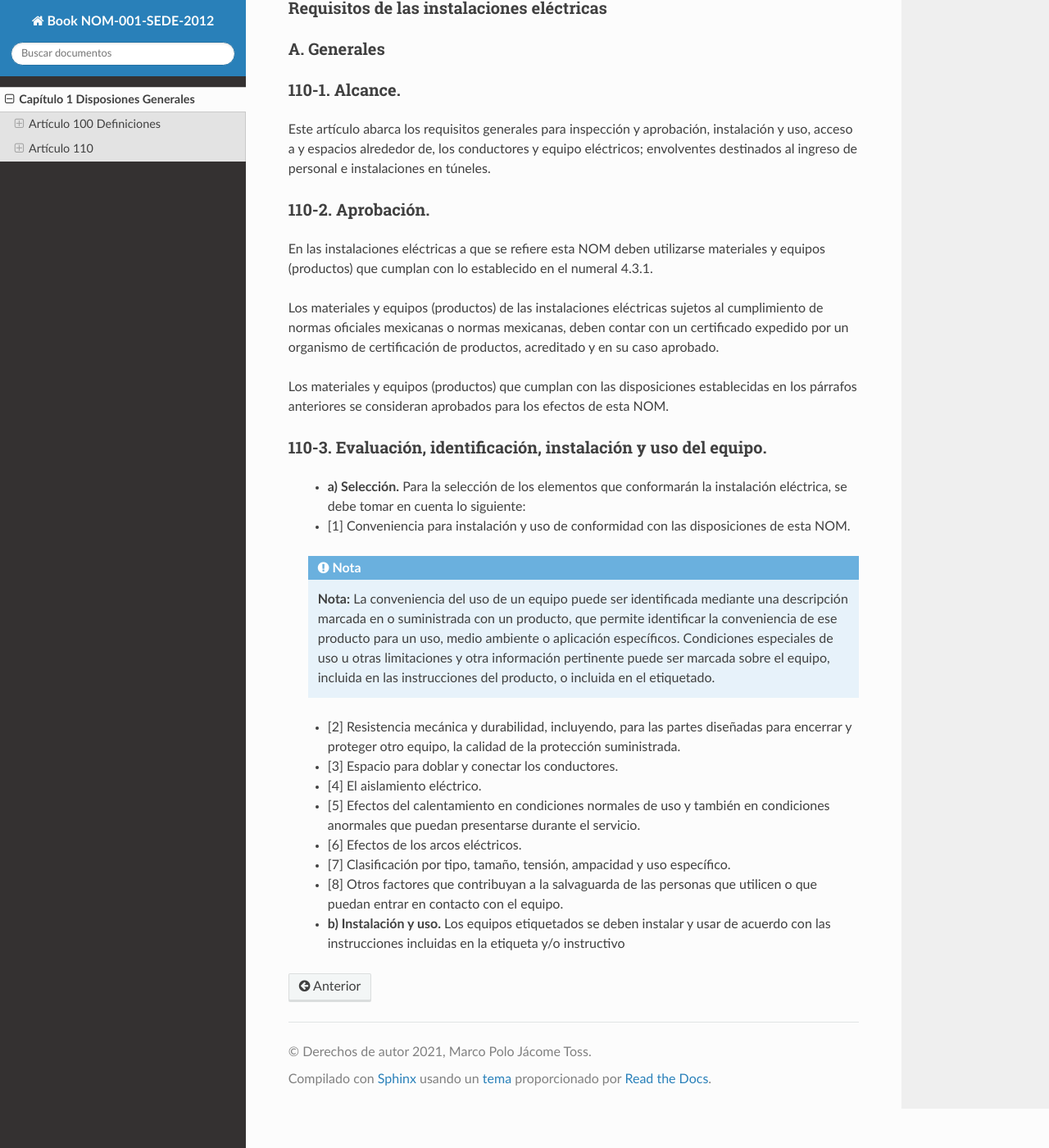
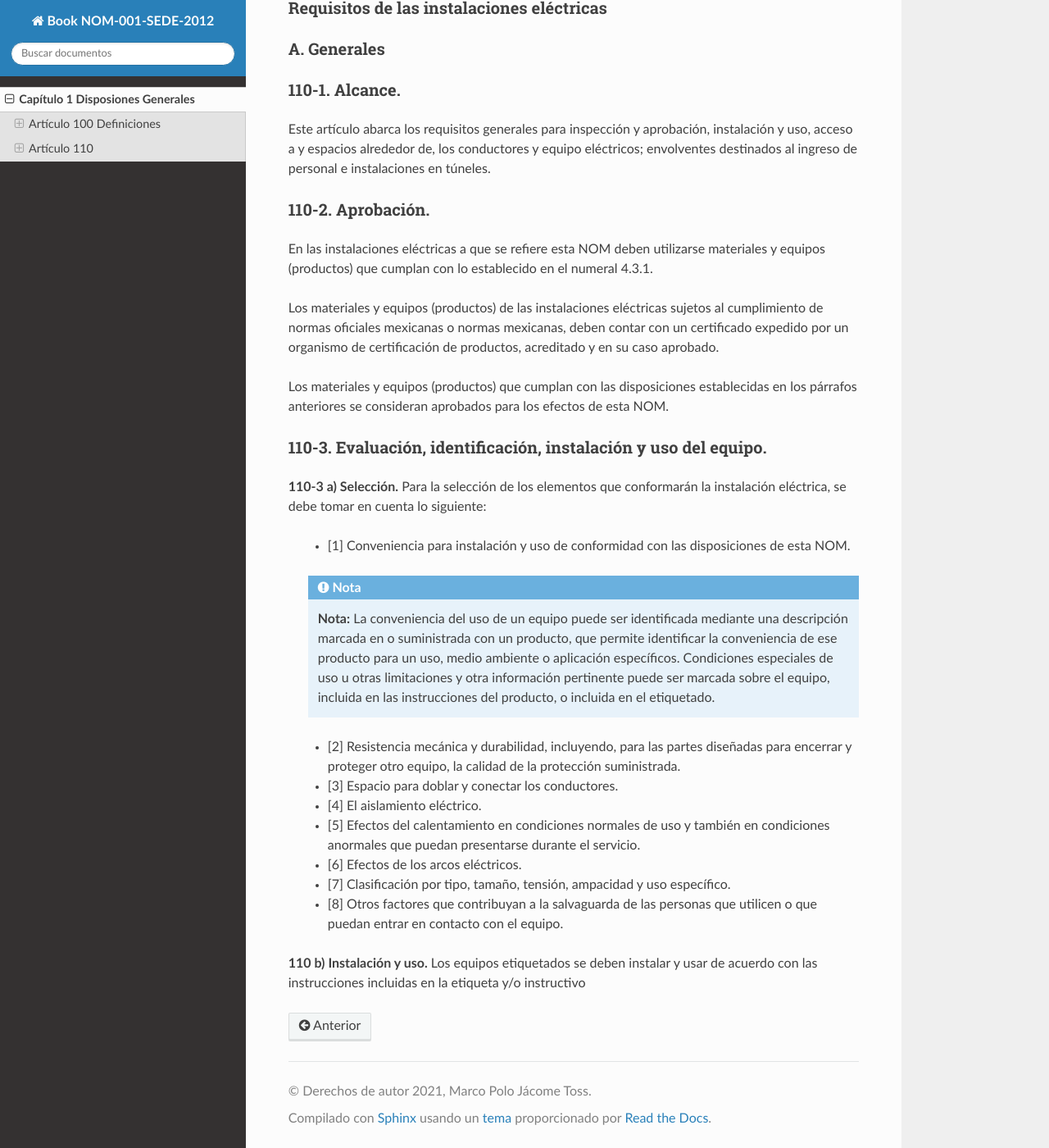
Before and after one commit to jacometoss/Book-NOM-001-SEDE-2012, a Sphinx documentation site: the page built from docs/100/index.rst, in a window 1280 px wide and 1400 px high, scrolled down 15247 px. Shown: the whole window at 82% size. Built offline with Sphinx 7.4.7 and the Read the Docs theme 2.0.0, drawn with Linux system fonts in a browser that asks for light colours.

Commit message:
Add files via upload

```diff
--- a/docs/100/index.rst
+++ b/docs/100/index.rst
@@ -326,7 +326,7 @@ anteriores se consideran aprobados para los efectos de esta NOM.
 110-3. Evaluación, identificación, instalación y uso del equipo.
 ----------------------------------------------------------------
 
-	* **a) Selección.** Para la selección de los elementos que conformarán la instalación eléctrica, se debe tomar en cuenta lo siguiente:
+**110-3 a) Selección.** Para la selección de los elementos que conformarán la instalación eléctrica, se debe tomar en cuenta lo siguiente:
 
 	* [1] Conveniencia para instalación y uso de conformidad con las disposiciones de esta NOM.
 
@@ -351,4 +351,4 @@ anteriores se consideran aprobados para los efectos de esta NOM.
 
 	* [8] Otros factores que contribuyan a la salvaguarda de las personas que utilicen o que puedan entrar en contacto con el equipo.
 
-	* **b) Instalación y uso.** Los equipos etiquetados se deben instalar y usar de acuerdo con las instrucciones incluidas en la etiqueta y/o instructivo
+**110 b) Instalación y uso.** Los equipos etiquetados se deben instalar y usar de acuerdo con las instrucciones incluidas en la etiqueta y/o instructivo
```
